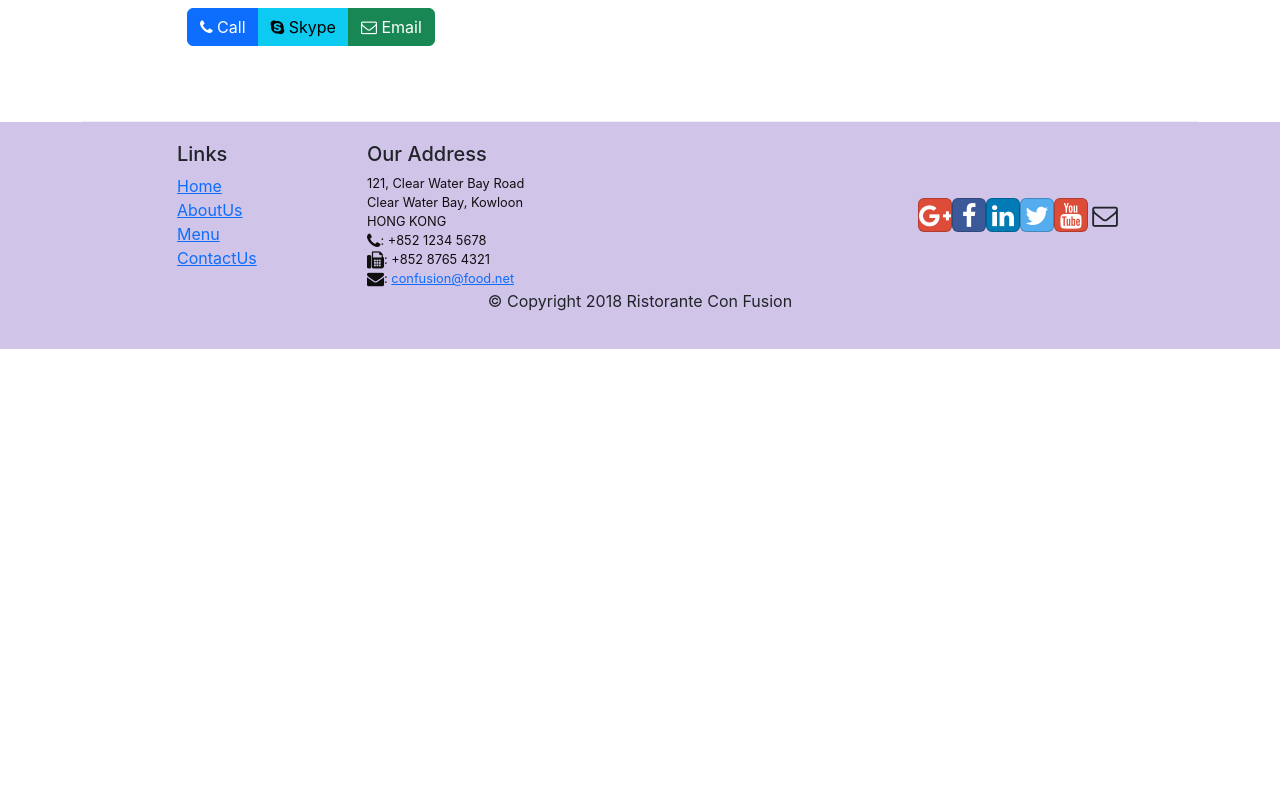
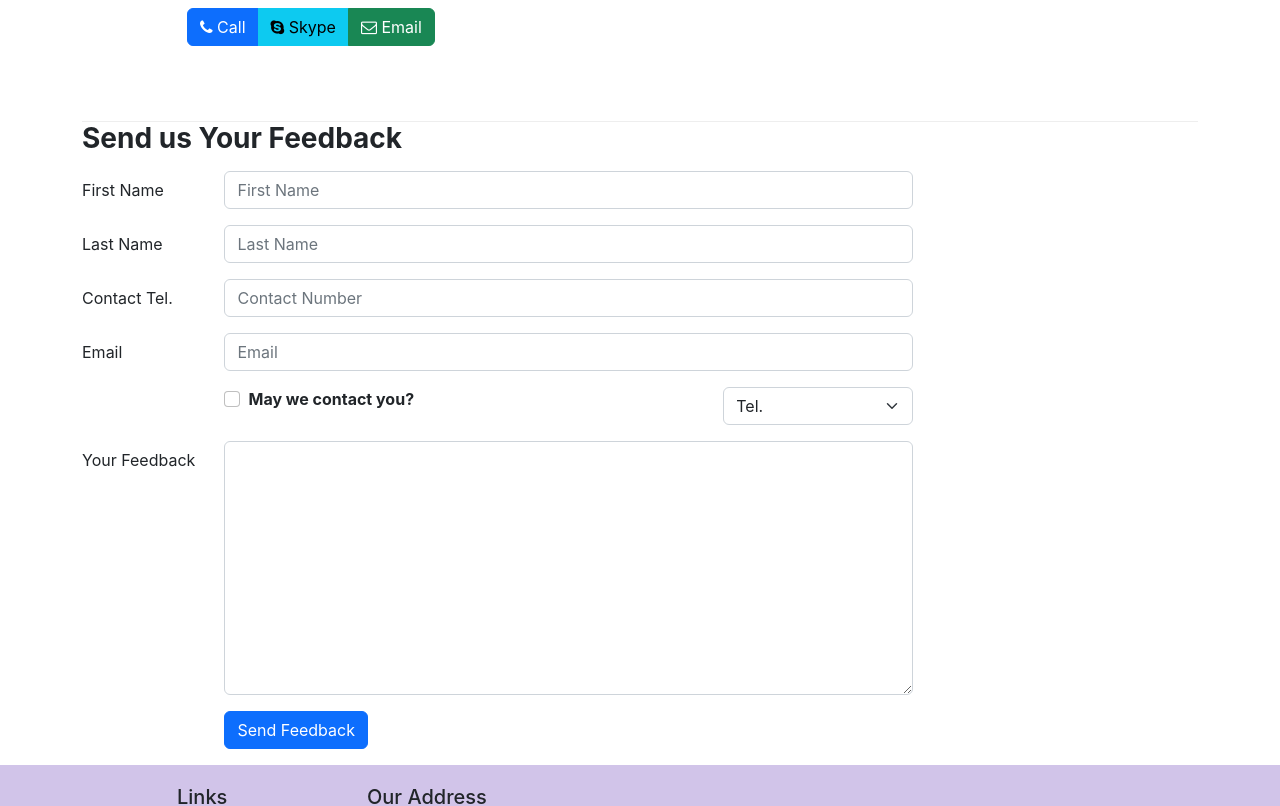
Before and after one commit to Mittal-web/Coursera-React, a React (Create React App) app: page /contactus in a window 1280 px wide. Shown: the part 660-1466 px from the top of the page. Before the commit the page ends 1009 px from the top, so only its background shows below. Built offline with nearby package versions, Linux system fonts and the light colour scheme.

Commit message:
Assignment 2 on SPA and Controlled Forms

```diff
--- /dev/null
+++ b/src/components/AboutComponent.js
@@ -0,0 +1,88 @@
+import React from 'react';
+import { Breadcrumb, BreadcrumbItem, Card, CardBody, CardHeader, Media } from 'reactstrap';
+import { Link } from 'react-router-dom';
+
+function RenderLeader(props) {
+    return (
+        props.leaders.map((leader) => {
+            return (
+                <div key={leader.id} className="col-12 mt-4">
+                    <Media tag="ul" className="row">
+                        <Media left middle className="col-2">
+                            <Media object src={leader.image} alt={leader.name} />
+                        </Media>
+                        <Media body className="ml-1 col-10">
+                            <Media heading><b>{leader.name}</b></Media>
+                            <h5>{leader.designation}</h5>
+                            <p>{leader.description}</p>
+                        </Media>
+                    </Media>
+                </div>
+            );
+        })
+    )
+}
+function About(props) {
+    return (
+        <div className="container">
+            <div className="row">
+                <Breadcrumb>
+                    <BreadcrumbItem><Link to="/home">Home</Link></BreadcrumbItem>
+                    <BreadcrumbItem active>About Us</BreadcrumbItem>
+                </Breadcrumb>
+                <div className="col-12">
+                    <h3>About Us</h3>
+                    <hr />
+                </div>
+            </div>
+            <div className="row">
+                <div className="col-12 col-md-6">
+                    <h2>Our History</h2>
+                    <p>Started in 2010, Ristorante con Fusion quickly established itself as a culinary icon par excellence in Hong Kong. With its unique brand of world fusion cuisine that can be found nowhere else, it enjoys patronage from the A-list clientele in Hong Kong.  Featuring four of the best three-star Michelin chefs in the world, you never know what will arrive on your plate the next time you visit us.</p>
+                    <p>The restaurant traces its humble beginnings to <em>The Frying Pan</em>, a successful chain started by our CEO, Mr. Peter Pan, that featured for the first time the world's best cuisines in a pan.</p>
+                </div>
+                <div className="col-12 col-md-5">
+                    <Card>
+                        <CardHeader className="bg-primary text-white">Facts At a Glance</CardHeader>
+                        <CardBody>
+                            <dl className="row p-1">
+                                <dt className="col-6">Started</dt>
+                                <dd className="col-6">3 Feb. 2013</dd>
+                                <dt className="col-6">Major Stake Holder</dt>
+                                <dd className="col-6">HK Fine Foods Inc.</dd>
+                                <dt className="col-6">Last Year's Turnover</dt>
+                                <dd className="col-6">$1,250,375</dd>
+                                <dt className="col-6">Employees</dt>
+                                <dd className="col-6">40</dd>
+                            </dl>
+                        </CardBody>
+                    </Card>
+                </div>
+                <div className="col-12">
+                    <Card>
+                        <CardBody className="bg-faded">
+                            <blockquote className="blockquote">
+                                <p>You better cut the pizza in four pieces because
+                                    I'm not hungry enough to eat six.</p>
+                                <footer className="blockquote-footer">Yogi Berra,
+                                    <cite title="Source Title">The Wit and Wisdom of Yogi Berra,
+                                        P. Pepe, Diversion Books, 2014</cite>
+                                </footer>
+                            </blockquote>
+                        </CardBody>
+                    </Card>
+                </div>
+            </div>
+            <div className="row row-content ">
+                <div className="col-12">
+                    <h2>Corporate Leadership</h2>
+                </div>
+                <div className="col-12">
+                    <RenderLeader leaders={props.leaders} />
+                </div>
+            </div>
+        </div>
+    );
+}
+
+export default About;
--- a/src/components/ContactComponent.js
+++ b/src/components/ContactComponent.js
@@ -1,10 +1,39 @@
-import React from 'react';
-import { Breadcrumb, BreadcrumbItem } from 'reactstrap'
+import React, { Component } from 'react';
+import { Breadcrumb, BreadcrumbItem, Button, Form, FormGroup, Label, Input, Col } from 'reactstrap'
 import { Link } from 'react-router-dom'
 
-function Contact(props) {
+class Contact extends Component {
+    constructor(props) {
+        super(props);
+        this.state = {
+            firstname: '',
+            lastname: '',
+            telnum: '',
+            email: '',
+            agree: false,
+            contactType: 'Tel.',
+            message: ''
+        }
+        this.handleSubmit = this.handleSubmit.bind(this);
+        this.handleInputchange = this.handleInputchange.bind(this);
+
+    }
+    handleInputchange(event) {
+        const target = event.target;
+        const value = target.type === 'checkbox' ? target.checked : target.value;
+        const name = target.name;
+        this.setState({
+            [name]: value
+        })
+    }
+    handleSubmit(event) {
+        console.log('current state is: ' + JSON.stringify(this.state));
+        alert('current state is: ' + JSON.stringify(this.state));
+        event.preventDefault();
+    }
+    render() {
         return (
-        <div className="container">
+            <div className="container" >
                 <div className="row">
                     <Breadcrumb>
                         <BreadcrumbItem>
@@ -41,8 +70,68 @@
                         </div>
                     </div>
                 </div>
+                <div className="row">
+                    <div className="col-12 mb-2">
+                        <h3><b>Send us Your Feedback</b></h3>
+                    </div>
+                    <div className="col-12 col-md-9">
+                        <Form onSubmit={this.handleSubmit}>
+                            <FormGroup row>
+                                <Label htmlFor='firstname' md={2}>First Name</Label>
+                                <Col md={10}>
+                                    <Input type="text" id="firstname" name="firstname" placeholder="First Name" value={this.state.firstname} onChange={this.handleInputchange} />
+                                </Col>
+                            </FormGroup>
+                            <FormGroup row>
+                                <Label htmlFor='lastname' md={2}>Last Name</Label>
+                                <Col md={10}>
+                                    <Input type="text" id="lastname" name="lastname" placeholder="Last Name" value={this.state.lastname} onChange={this.handleInputchange} />
+                                </Col>
+                            </FormGroup>
+                            <FormGroup row>
+                                <Label htmlFor='telnum' md={2}>Contact Tel.</Label>
+                                <Col md={10}>
+                                    <Input type="tel" id="telnum" name="telnum" placeholder="Contact Number" value={this.state.telnum} onChange={this.handleInputchange} />
+                                </Col>
+                            </FormGroup>
+                            <FormGroup row>
+                                <Label htmlFor='email' md={2}>Email</Label>
+                                <Col md={10}>
+                                    <Input type="email" id="email" name="email" placeholder="Email" value={this.state.email} onChange={this.handleInputchange} />
+                                </Col>
+                            </FormGroup>
+                            <FormGroup row>
+                                <Col md={{ size: 6, offset: 2 }}>
+                                    <FormGroup check>
+                                        <Label check>
+                                            <Input type="checkbox" name='agree' checked={this.state.agree} onChange={this.handleInputchange} />{' '}
+                                            <strong>May we contact you?</strong>
+                                        </Label>
+                                    </FormGroup>
+                                </Col>
+                                <Col md={{ size: 3, offset: 1 }}>
+                                    <Input type='select' name="contactType" value={this.state.contactType} onChange={this.handleInputchange}>
+                                        <option>Tel.</option>
+                                        <option>Email</option>
+                                    </Input>
+                                </Col>
+                            </FormGroup>
+                            <FormGroup row>
+                                <Label htmlFor='message' md={2}>Your Feedback</Label>
+                                <Col md={10}>
+                                    <Input type="textarea" id="message" name="message" value={this.state.message} rows="10" onChange={this.handleInputchange} />
+                                </Col>
+                            </FormGroup>
+                            <FormGroup row>
+                                <Col md={{ size: 10, offset: 2 }}>
+                                    <Button type="submit" color="primary">Send Feedback</Button>
+                                </Col>
+                            </FormGroup>
+                        </Form>
+                    </div>
+                </div>
             </div>
         );
     }
-
+}
 export default Contact;
--- a/src/components/MainComponent.js
+++ b/src/components/MainComponent.js
@@ -10,6 +10,7 @@
 import Home from './HomeComponent'
 import Contact from './ContactComponent'
 import DishDetail from './DishDetailComponent'
+import About from './AboutComponent'
 import { Switch, Route, Redirect } from 'react-router-dom'
 
 class Main extends Component {
@@ -47,6 +48,7 @@
                     <Route exact path='/menu' component={() => <Menu dishes={this.state.dishes} />} />
                     <Route path='/menu/:dishId' component={DishWithId} />
                     <Route exact path='/contactus' component={Contact} />
+                    <Route path='/aboutus' component={() => <About leaders={this.state.leaders} />} />
                     <Redirect to='/home' />                                                                                                                                                                                                                                                                                                                                                                                                                                                                                                                                                                                                                                                                                                                                                                        />
                 </Switch>
                 <Footer />
```
Lines whose indentation alone changed are shown as unchanged.
